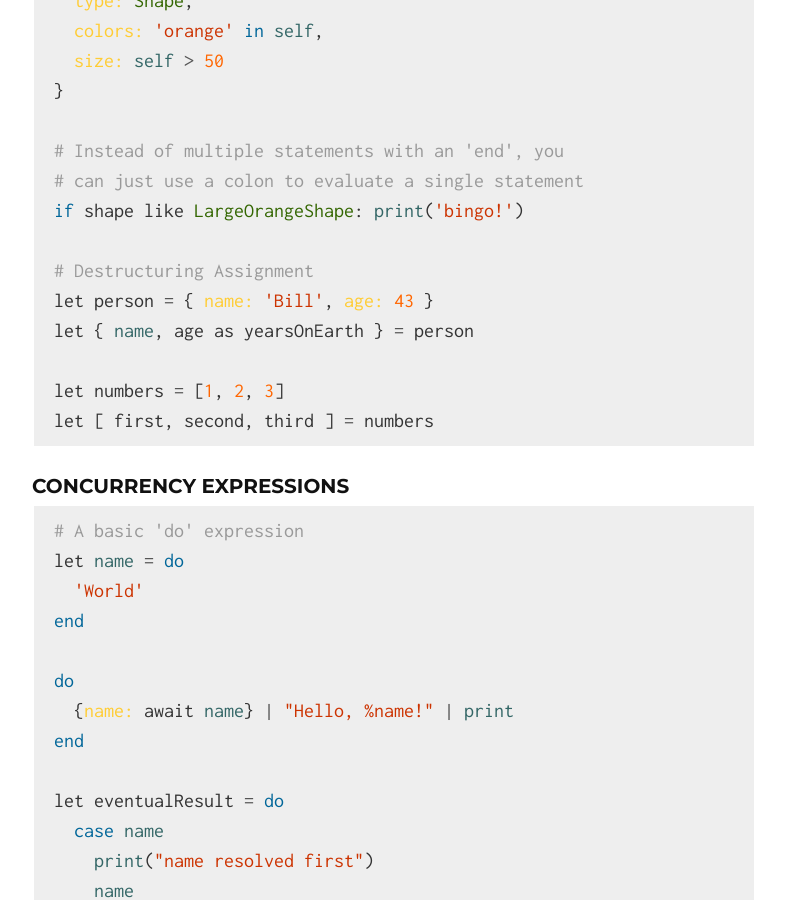
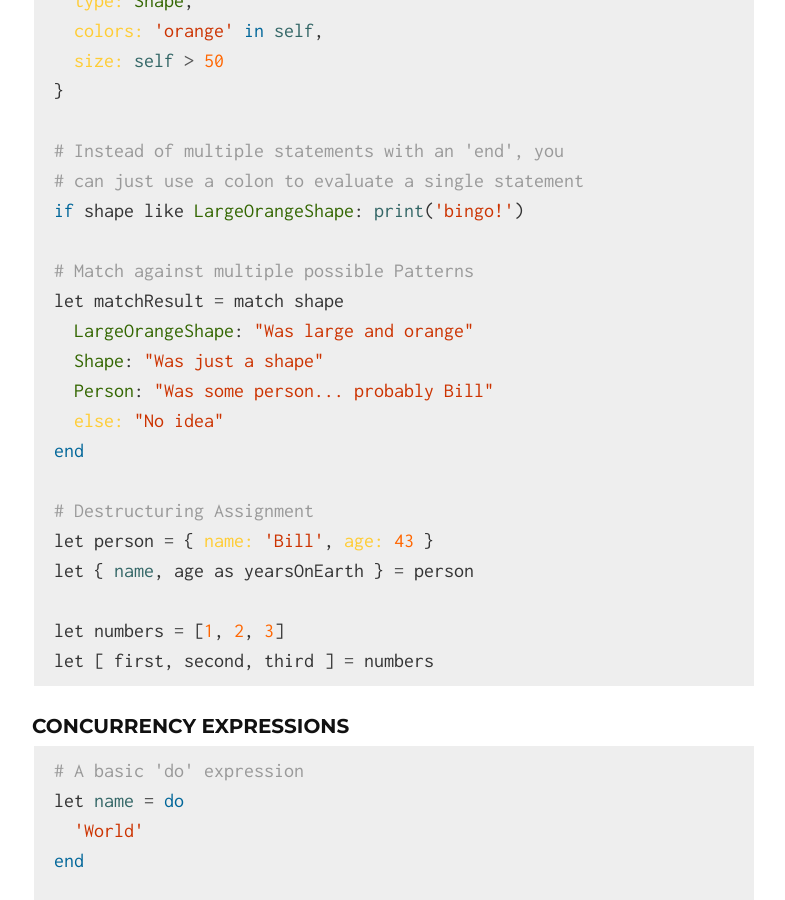
Before and after one commit to kode4food/fate-lang, a Jekyll site: the page built from index.md, in a window 1280 px wide and 900 px high, scrolled down 4254 px. Shown: the whole window, without its empty margins (246-1031 px from the left). Built offline with Jekyll 4.4.1, drawn with Linux system fonts in a browser that asks for light colours.

Commit message:
match operator

```diff
--- a/index.md
+++ b/index.md
@@ -144,6 +144,14 @@ let LargeOrangeShape = ~{
 # can just use a colon to evaluate a single statement
 if shape like LargeOrangeShape: print('bingo!')
 
+# Match against multiple possible Patterns
+let matchResult = match shape
+  LargeOrangeShape: "Was large and orange"
+  Shape: "Was just a shape"
+  Person: "Was some person... probably Bill"
+  else: "No idea"
+end
+
 # Destructuring Assignment
 let person = { name: 'Bill', age: 43 }
 let { name, age as yearsOnEarth } = person
```
